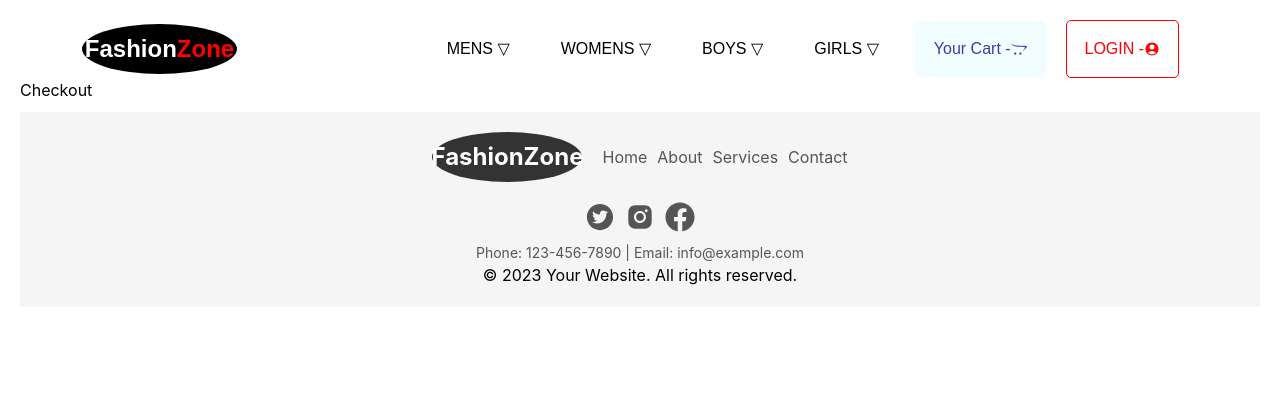
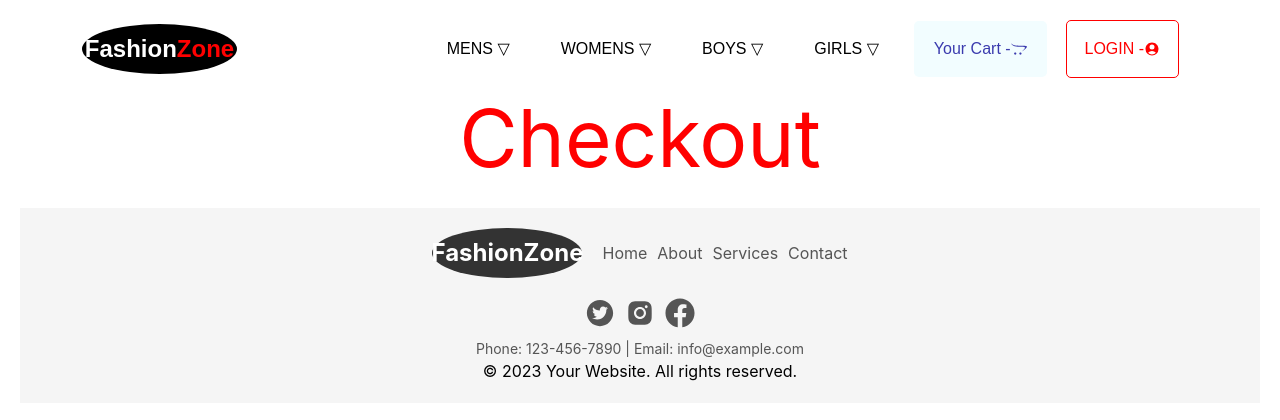
Before and after one commit to mdfaizan973/FashioZone, a React (Create React App) app in the folder fashion_zone/: page /checkout in a window 1280 px wide. Shown: the top 420 px of the page. Built offline with nearby package versions, Linux system fonts and the light colour scheme.

Commit message:
able to make bigger

```diff
--- a/fashion_zone/src/Pages/Checkout.jsx
+++ b/fashion_zone/src/Pages/Checkout.jsx
@@ -1,5 +1,17 @@
 import React from "react";
 
 export default function Checkout() {
-  return <div>Checkout</div>;
+  return (
+    <div>
+      <h1
+        style={{
+          color: "red",
+          textAlign: "center",
+          fontSize: "5rem",
+        }}
+      >
+        Checkout
+      </h1>
+    </div>
+  );
 }
```
